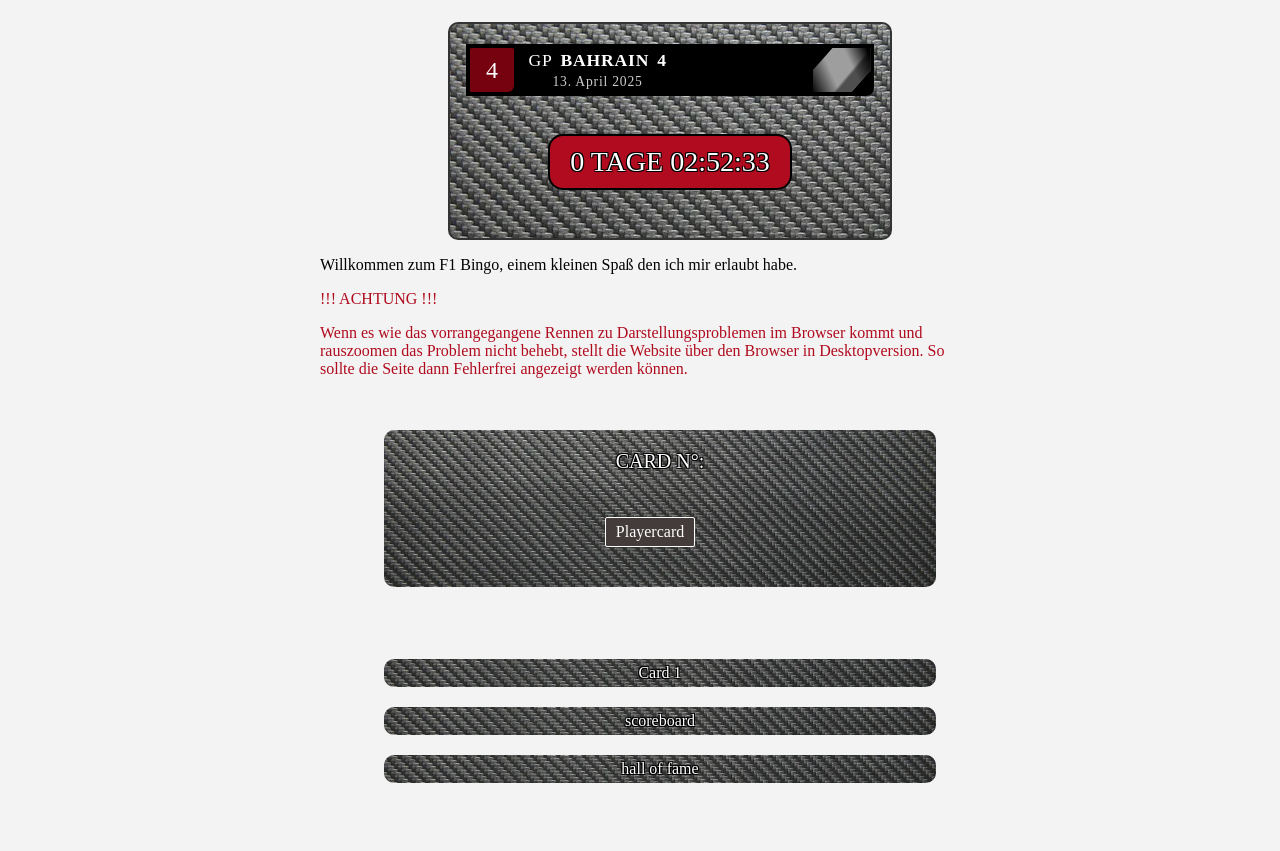
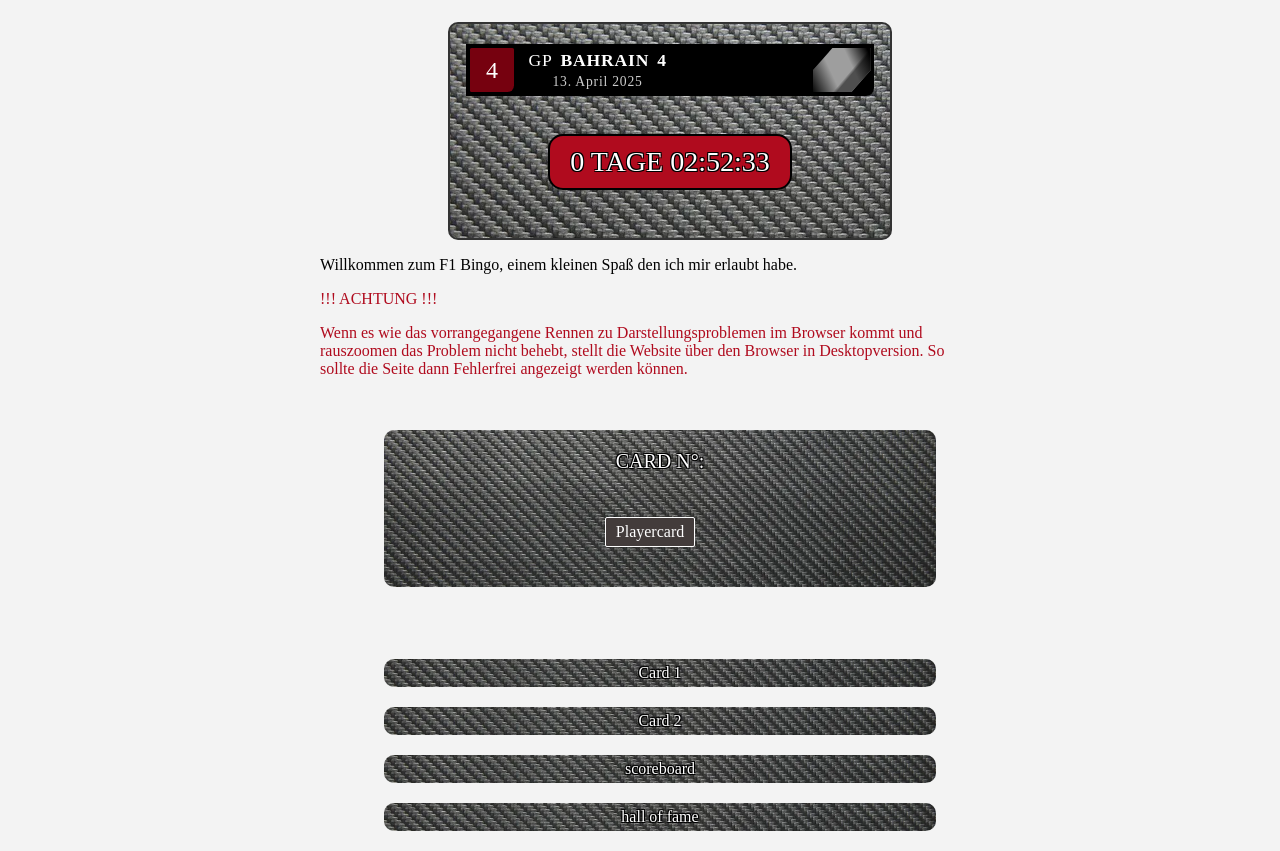
Before and after one commit to max-bricolo/F1-Bingo, a plain HTML site: page index.html in a window 1280 px wide. Shown: the part 106-957 px from the top of the page. Before the commit the page ends 909 px from the top, so only its background shows below. Drawn offline with Linux system fonts and the light colour scheme; grey boxes are pictures that could not be loaded; a web font is replaced by a local one.

Commit message:
Add files via upload

```diff
--- a/index.html
+++ b/index.html
@@ -130,12 +130,12 @@
                 Card 1
              </div>
         </a>
-        <!--<a href="card2.html">
+        <a href="card2.html">
             <div id="card">
                 Card 2
              </div>
         </a>
-        <a href="card3.html">
+        <!--<a href="card3.html">
             <div id="card">
                 Card 3
              </div>
```
